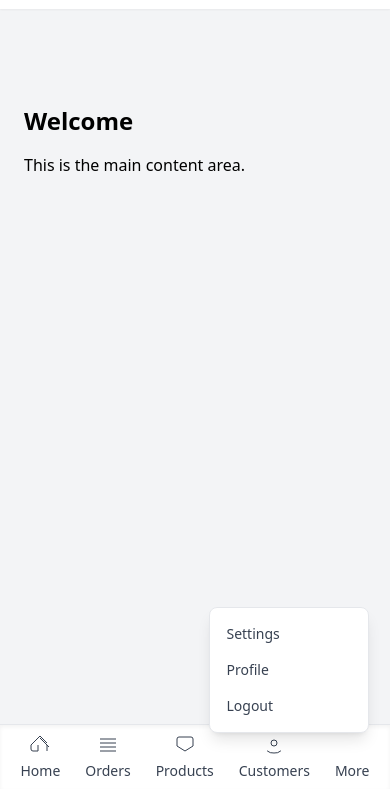
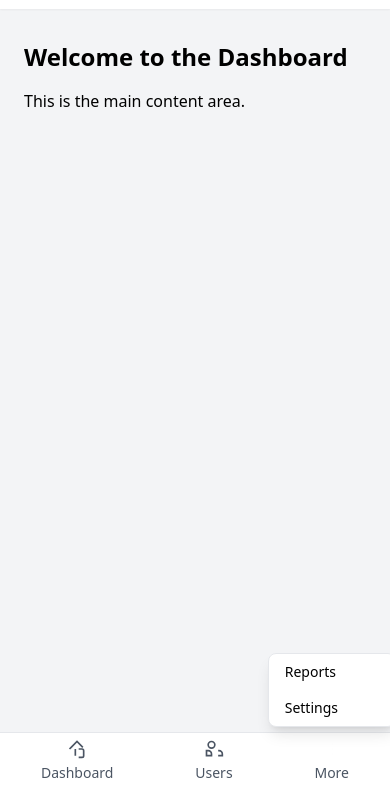
Before and after one commit to islandkid-20/dashboardtemplate, a plain HTML site: page home.html in a window 390 px wide. Both pictures are taken after a click on the button "More". Shown: the part 55-844 px from the top of the page. Drawn offline with nearby package versions, Linux system fonts and the light colour scheme.

Commit message:
Update home.html

```diff
--- a/home.html
+++ b/home.html
@@ -1,15 +1,15 @@
 <!DOCTYPE html>
-<html lang="en" x-data="{ moreOpen: false }" @click.away="moreOpen = false">
+<html lang="en" x-data="{ showMore: false }" class="h-full">
 <head>
   <meta charset="UTF-8" />
-  <meta name="viewport" content="width=device-width, initial-scale=1.0"/>
-  <title>Responsive Layout</title>
+  <meta name="viewport" content="width=device-width, initial-scale=1.0" />
+  <title>Responsive Dashboard</title>
   <script src="https://cdn.tailwindcss.com"></script>
-  <script defer src="https://cdn.jsdelivr.net/npm/alpinejs@3.x.x/dist/cdn.min.js"></script>
+  <script defer src="https://unpkg.com/alpinejs@3.x.x/dist/cdn.min.js"></script>
 </head>
-<body class="flex flex-col min-h-screen bg-gray-100">
+<body class="bg-gray-100 h-full">
 
- <!-- Top Bar -->
+  <!-- Top Bar -->
   <header class="bg-white shadow-sm py-3 px-6 flex items-center justify-between fixed w-full top-0 z-30">
     <div class="text-lg font-semibold text-gray-700">My Dashboard</div>
     <div class="flex items-center space-x-3">
@@ -18,56 +18,52 @@
     </div>
   </header>
 
-  <!-- Layout Wrapper -->
-  <div class="flex flex-1 pt-16"> <!-- padding-top for fixed header -->
+  <!-- Sidebar (desktop only) -->
+  <aside class="hidden md:flex md:flex-col w-64 bg-white shadow-lg h-screen fixed top-16 z-10">
+    <nav class="flex flex-col space-y-2 p-4">
+      <a href="#" class="text-gray-700 hover:bg-gray-200 p-2 rounded">Dashboard</a>
+      <a href="#" class="text-gray-700 hover:bg-gray-200 p-2 rounded">Users</a>
+      <a href="#" class="text-gray-700 hover:bg-gray-200 p-2 rounded">Reports</a>
+      <a href="#" class="text-gray-700 hover:bg-gray-200 p-2 rounded">Settings</a>
+    </nav>
+  </aside>
 
-    <!-- Sidebar for desktop -->
-    <aside class="hidden md:flex md:flex-col w-64 bg-white shadow-lg h-screen fixed top-0 z-10 pt-16">
-      <nav class="flex-1 p-4">
-        <ul class="space-y-4">
-          <li><a href="/dashboard" class="block text-gray-700 hover:text-blue-500">Home</a></li>
-          <li><a href="/orders" class="block text-gray-700 hover:text-blue-500">Orders</a></li>
-          <li><a href="/products" class="block text-gray-700 hover:text-blue-500">Products</a></li>
-          <li><a href="/customers" class="block text-gray-700 hover:text-blue-500">Customers</a></li>
-          <li><a href="/settings" class="block text-gray-700 hover:text-blue-500">Settings</a></li>
-          <li><a href="/profile" class="block text-gray-700 hover:text-blue-500">Profile</a></li>
-          <li><a href="/logout" class="block text-gray-700 hover:text-blue-500">Logout</a></li>
-        </ul>
-      </nav>
-    </aside>
+  <!-- Main Content -->
+  <main class="p-6 pt-24 md:pl-64">
+    <h1 class="text-2xl font-semibold mb-4">Welcome to the Dashboard</h1>
+    <p>This is the main content area.</p>
+  </main>
 
-    <!-- Main content -->
-    <main class="flex-1 p-6 pt-24 md:pl-64">
-      <h1 class="text-2xl font-semibold mb-4">Welcome</h1>
-      <p>This is the main content area.</p>
-    </main>
-  </div>
-
-  <!-- Bottom nav for mobile -->
-  <nav class="md:hidden fixed bottom-0 left-0 right-0 bg-white shadow-inner border-t z-50">
-    <ul class="flex justify-around p-2 text-sm text-gray-700 relative">
-      <li><a href="/dashboard" class="flex flex-col items-center"><svg xmlns="http://www.w3.org/2000/svg" class="h-6 w-6 mb-1" fill="none" viewBox="0 0 24 24" stroke="currentColor"><path d="M3 12l2-2m0 0l7-7 7 7m-9 2v6m0 0H5a2 2 0 01-2-2v-4m16 6v-6m0 0l2 2m-2-2l-7-7"/></svg>Home</a></li>
-      <li><a href="/orders" class="flex flex-col items-center"><svg xmlns="http://www.w3.org/2000/svg" class="h-6 w-6 mb-1" fill="none" viewBox="0 0 24 24" stroke="currentColor"><path d="M4 6h16M4 10h16M4 14h16M4 18h16"/></svg>Orders</a></li>
-      <li><a href="/products" class="flex flex-col items-center"><svg xmlns="http://www.w3.org/2000/svg" class="h-6 w-6 mb-1" fill="none" viewBox="0 0 24 24" stroke="currentColor"><path d="M20 13V6a2 2 0 00-2-2H6a2 2 0 00-2 2v7m16 0l-8 5-8-5"/></svg>Products</a></li>
-      <li><a href="/customers" class="flex flex-col items-center"><svg xmlns="http://www.w3.org/2000/svg" class="h-6 w-6 mb-1" fill="none" viewBox="0 0 24 24" stroke="currentColor"><path d="M5.121 17.804A8.962 8.962 0 0012 20a8.962 8.962 0 006.879-2.196M15 10a3 3 0 01-6 0 3 3 0 016 0z"/></svg>Customers</a></li>
-
-      <!-- More Dropdown -->
-      <li class="relative" x-data="{ open: false }">
-        <button @click="open = !open" class="flex flex-col items-center focus:outline-none">
-          <svg xmlns="http://www.w3.org/2000/svg" class="h-6 w-6 mb-1" fill="none" viewBox="0 0 24 24" stroke="currentColor"><path d="M6 10h.01M12 10h.01M18 10h.01"/></svg>
+  <!-- Bottom Navigation (mobile/tablet only) -->
+  <nav class="fixed bottom-0 left-0 right-0 bg-white shadow-t border-t border-gray-200 md:hidden z-40">
+    <div class="flex justify-around items-center h-14">
+      <a href="#" class="flex flex-col items-center text-sm text-gray-600 hover:text-blue-600">
+        <svg class="w-5 h-5 mb-1" fill="none" stroke="currentColor" stroke-width="2" viewBox="0 0 24 24">
+          <path d="M3 12l2-2m0 0l7-7 7 7m-9 2v8m4-8h4a2 2 0 012 2v6a2 2 0 01-2 2h-4"></path>
+        </svg>
+        Dashboard
+      </a>
+      <a href="#" class="flex flex-col items-center text-sm text-gray-600 hover:text-blue-600">
+        <svg class="w-5 h-5 mb-1" fill="none" stroke="currentColor" stroke-width="2" viewBox="0 0 24 24">
+          <path d="M17 20h5v-2a4 4 0 00-4-4h-1"></path>
+          <circle cx="9" cy="7" r="4"></circle>
+          <path d="M3 20h6v-2a4 4 0 00-4-4H3z"></path>
+        </svg>
+        Users
+      </a>
+      <div class="relative" x-data="{ open: false }">
+        <button @click="open = !open" class="flex flex-col items-center text-sm text-gray-600 hover:text-blue-600 focus:outline-none">
+          <svg class="w-5 h-5 mb-1" fill="none" stroke="currentColor" stroke-width="2" viewBox="0 0 24 24">
+            <path d="M12 6h.01M12 12h.01M12 18h.01"></path>
+          </svg>
           More
         </button>
-        <div
-          x-show="open"
-          x-transition
-          class="absolute bottom-12 right-0 bg-white border rounded-lg shadow-lg w-40 py-2 z-50"
-        >
-          <a href="/settings" class="block px-4 py-2 text-gray-700 hover:bg-gray-100">Settings</a>
-          <a href="/profile" class="block px-4 py-2 text-gray-700 hover:bg-gray-100">Profile</a>
-          <a href="/logout" class="block px-4 py-2 text-gray-700 hover:bg-gray-100">Logout</a>
+        <div x-show="open" @click.outside="open = false" class="absolute bottom-14 left-1/2 transform -translate-x-1/2 bg-white border rounded-lg shadow-lg w-32 text-sm z-50">
+          <a href="#" class="block px-4 py-2 hover:bg-gray-100">Reports</a>
+          <a href="#" class="block px-4 py-2 hover:bg-gray-100">Settings</a>
         </div>
-      </li>
-    </ul>
+      </div>
+    </div>
   </nav>
 
 </body>
```
